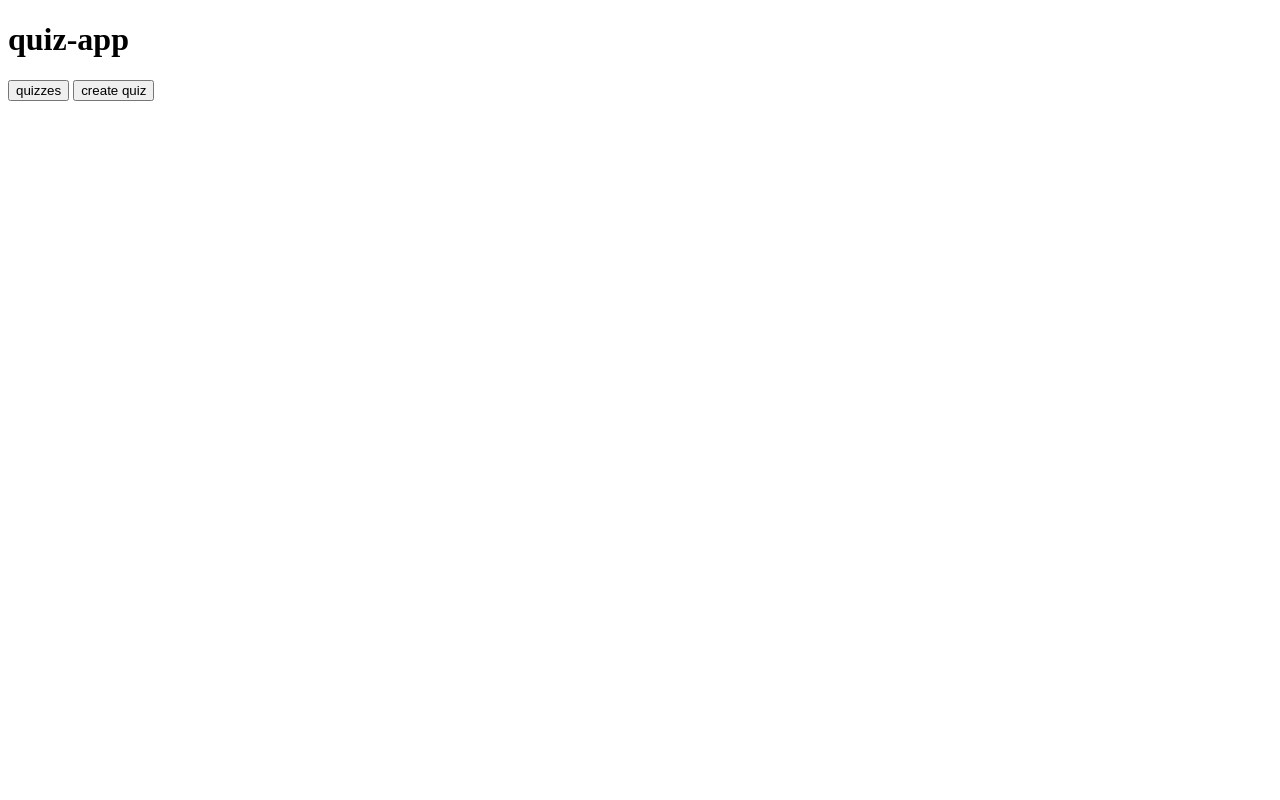
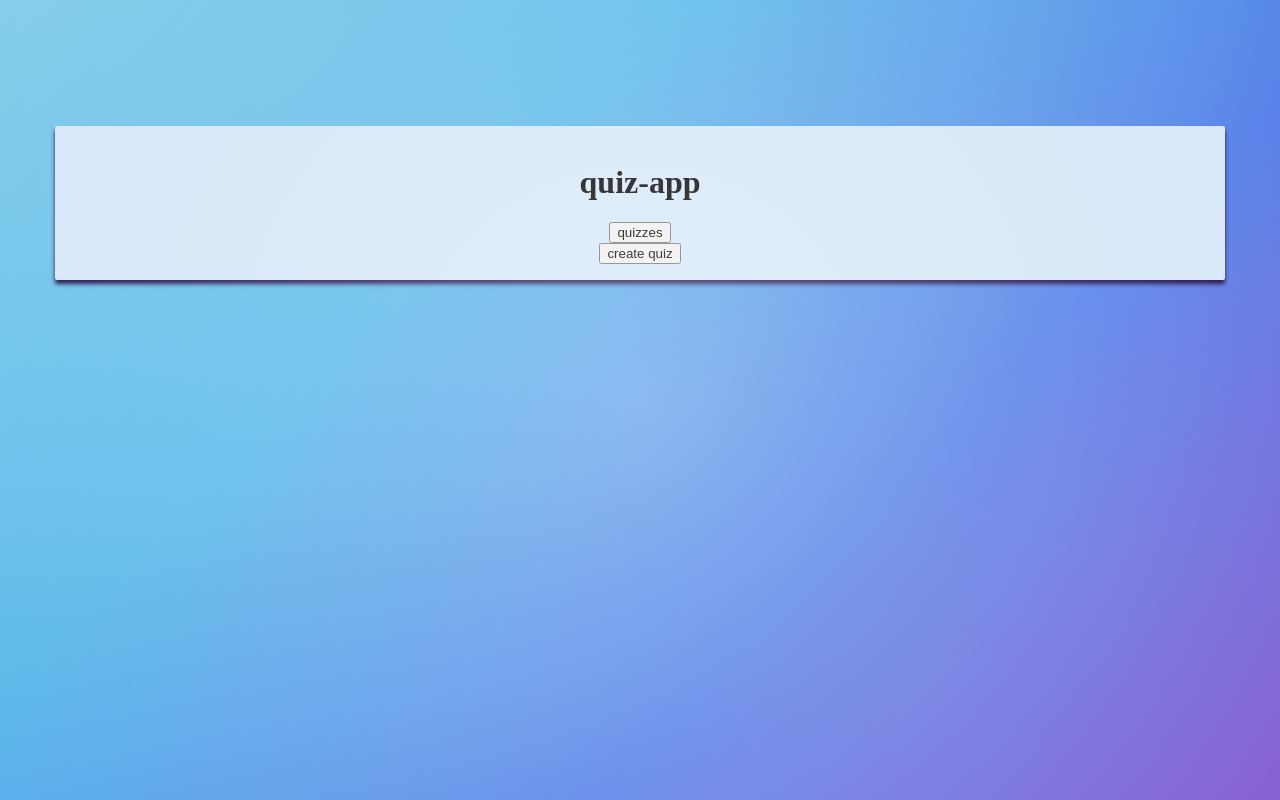
Before and after one commit to BasedBoznie/web-quiz-app, a website: page src/index.html in a window 1280 px wide. Drawn offline with Linux system fonts and the light colour scheme.

Commit message:
Added some basic css to styles.css for index.html

```diff
--- a/src/index.html
+++ b/src/index.html
@@ -3,11 +3,14 @@
 <head>
     <meta charset="UTF-8">
     <meta name="viewport" content="width=device-width, initial-scale=1.0">
+    <link rel="stylesheet" href="styles/styles.css">
     <title>web-quiz-app</title>
 </head>
 <body>
-    <h1>quiz-app</h1>
-    <button onclick="window.location.href='quizzes.html'">quizzes</button>
-    <button onclick="window.location.href='create-quiz.html'">create quiz</button>
+    <div class="app-container">
+        <h1>quiz-app</h1>
+        <button onclick="window.location.href='quizzes.html'">quizzes</button>
+        <button onclick="window.location.href='create-quiz.html'">create quiz</button>
+    </div>
 </body>
 </html>
--- a/src/styles/styles.css
+++ b/src/styles/styles.css
@@ -0,0 +1,50 @@
+:root {
+    /* Primary colors */
+    --color-1: #c1c8e4;
+    --color-2: #84ceeb;
+    --color-3: #5ab9ea;
+    --color-4: #5680e9;
+    --color-5: #8860d0;
+
+    --color-placeholder-1: #c1c8e4;
+    --color-placeholder-2: #84ceeb;
+    --color-placeholder-3: #5ab9ea;
+    --color-placeholder-4: #5680e9;
+    --color-placeholder-5: #8860d0;
+}
+
+
+body {
+    background: linear-gradient(
+        135deg,
+        var(--color-2),
+        var(--color-3),
+        var(--color-4),
+        var(--color-5)
+    );
+    background-size: 100vw 100vh;
+}
+
+body::before {
+    content: "";
+    position: absolute;
+    top: 0;
+    left: 0;
+    right: 0;
+    bottom: 0;
+    background: radial-gradient(circle, rgba(255, 255, 255, 0.3), rgba(255, 255, 255, 0));
+    pointer-events: none;
+}
+
+.app-container {
+    background-color: #d6e7f8;
+    display: flex;
+    flex-direction: column;
+    align-items: center;
+    padding: 1rem;
+    max-width: 90%;
+    margin: 0 auto;
+    margin-top: 10%;
+    border-radius: 2px;
+    box-shadow: 0px 4px 4px #230e4b;
+}
```
Also changed, not shown: src/quizzes.html (+1 -2 lines).
